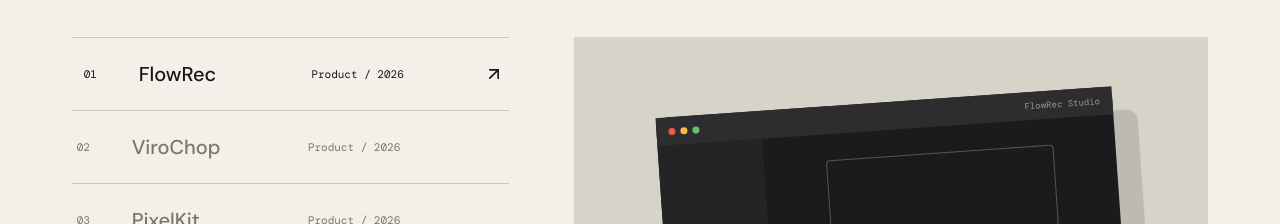
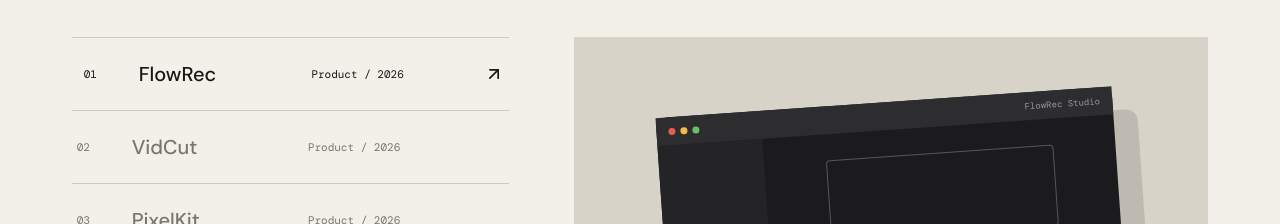
Before and after one commit to Tejas-singh-31/Portfolio, a React (Vite) app: page / in a window 1280 px wide. Shown: the part 1140-1364 px from the top of the page. Built offline with nearby package versions, Linux system fonts and the light colour scheme; a web font is replaced by a local one.

Commit message:
Update project 02 name to VidCut

```diff
--- a/src/App.tsx
+++ b/src/App.tsx
@@ -22,7 +22,7 @@ const projects = [
   },
   {
     number: '02',
-    title: 'ViroChop',
+    title: 'VidCut',
     type: 'Product / 2026',
     description:
       'An AI video repurposing studio that turns long-form podcasts and YouTube videos into viral 9:16 shorts with kinetic captions.',
@@ -144,7 +144,7 @@ function App() {
                   <div className="window-body"><div className="window-sidebar" /><div className="window-preview"><i /> <strong>60</strong><small>FPS ENGINE</small></div></div>
                 </div>
               )}
-              {projects[activeProject].title === 'ViroChop' && (
+              {projects[activeProject].title === 'VidCut' && (
                 <div className="clip-window">
                   <div className="clip-phone">
                     <div className="phone-notch" />
```
